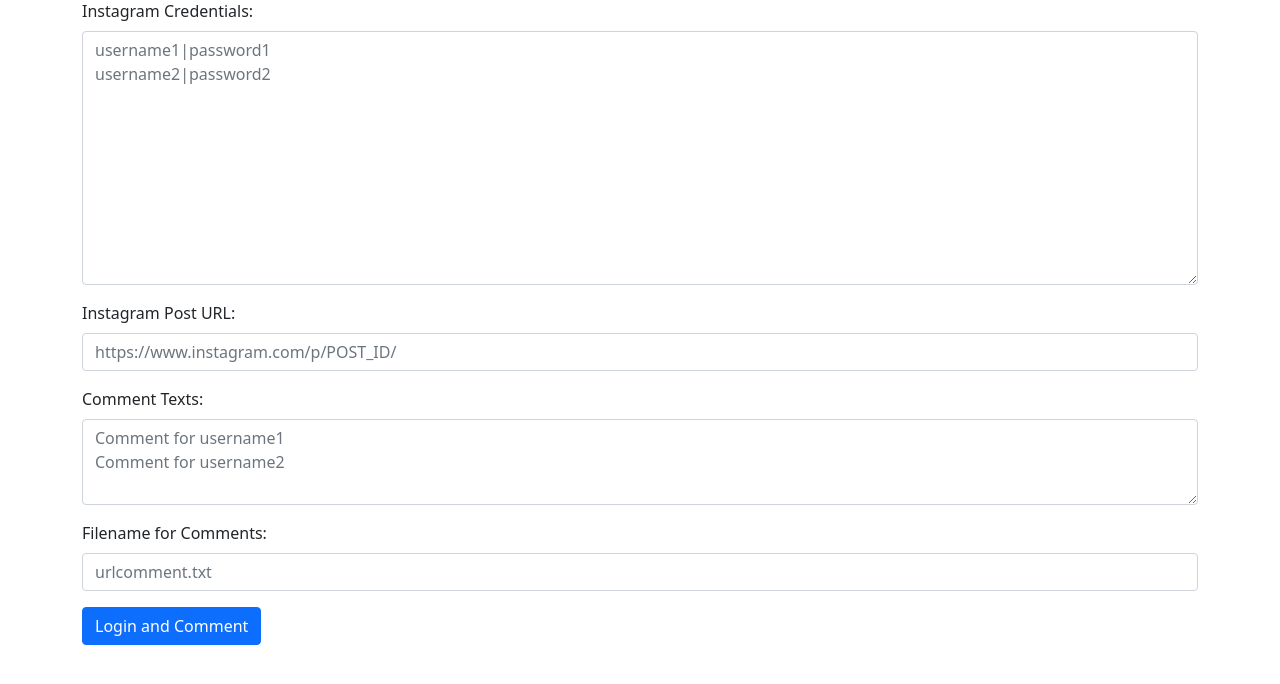
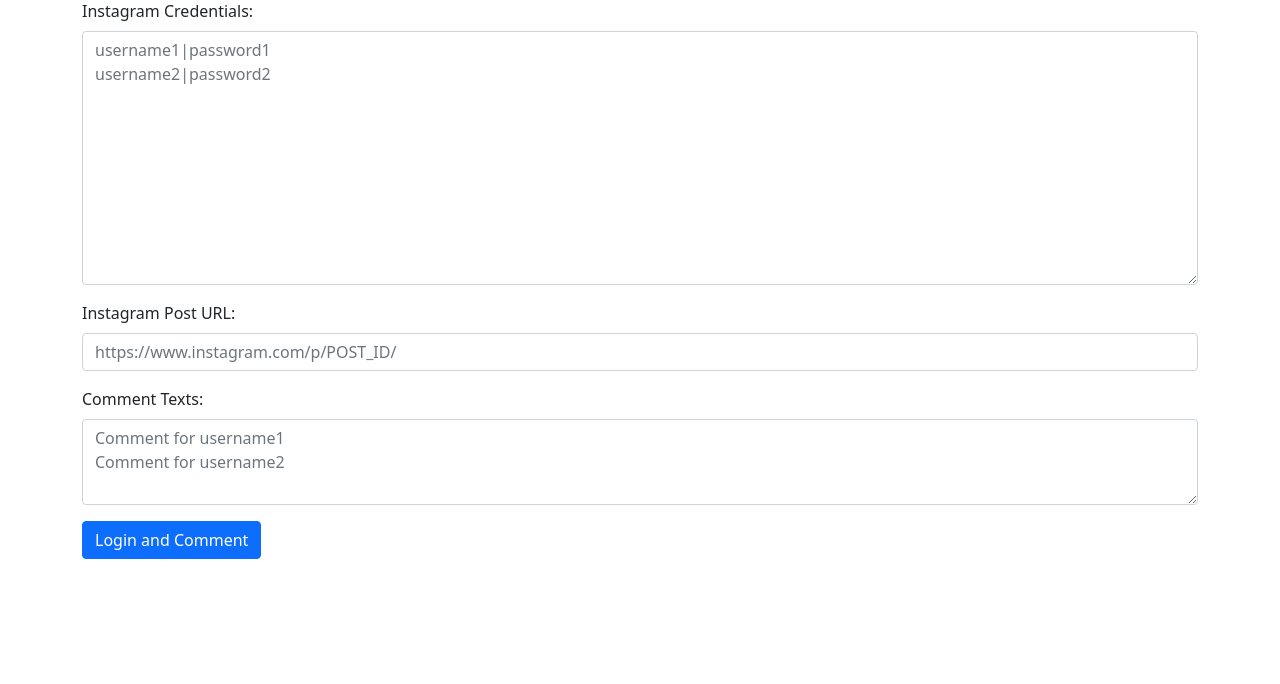
Before and after one commit to yekayee/ig, a Flask app: page / in a window 1280 px wide. Shown: the part 49-733 px from the top of the page. Run offline with Flask 3, Linux system fonts and the light colour scheme; some libraries are stand-ins or nearby versions.

Commit message:
Update index.html

```diff
--- a/templates/index.html
+++ b/templates/index.html
@@ -22,10 +22,6 @@
                 <label for="comment_texts" class="form-label">Comment Texts:</label>
                 <textarea id="comment_texts" name="comment_texts" rows="3" class="form-control" placeholder="Comment for username1&#10;Comment for username2" required></textarea>
             </div>
-            <div class="mb-3">
-                <label for="comment_file" class="form-label">Filename for Comments:</label>
-                <input type="text" id="comment_file" name="comment_file" class="form-control" placeholder="urlcomment.txt" required>
-            </div>
             <button type="submit" class="btn btn-primary">Login and Comment</button>
         </form>
         <div id="results" class="mt-4"></div>
@@ -38,7 +34,6 @@
 
             // Clear previous results and download link
             document.getElementById('results').innerHTML = '';
-            document.getElementById('downloadLink').innerHTML = '';
 
             let formData = new FormData(this);
             fetch('/', {
@@ -82,8 +77,6 @@
                         icon: 'success'
                     });
 
-                    // Add download link
-                    downloadLinkDiv.innerHTML = `<a href="/download/${data.comment_file}" class="btn btn-success">Download Comments File</a>`;
                 } else {
                     resultsDiv.innerHTML = '<p>No results found.</p>';
                     // Display SweetAlert error message
```
